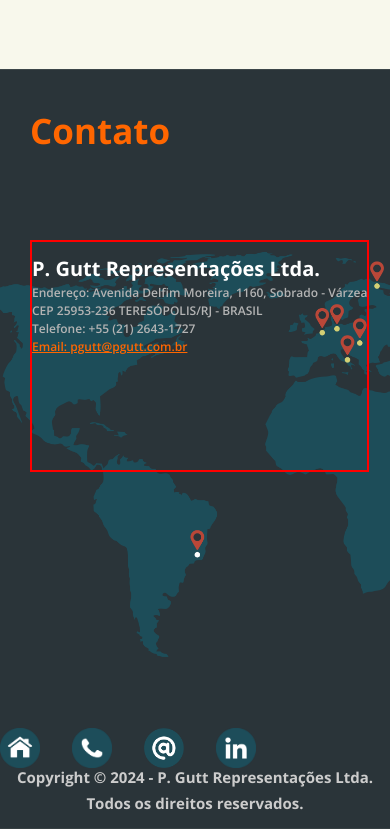
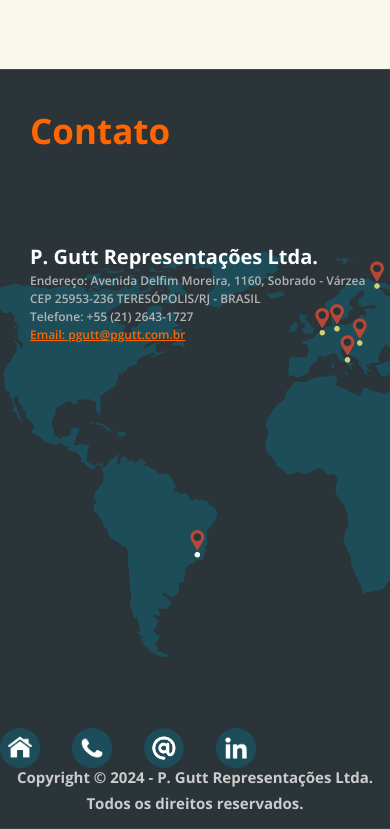
Before and after one commit to clarisseisnard/pgutt, a Django app: page / in a window 390 px wide. Shown: the part 4849-5678 px from the top of the page. Run offline with Django 5.2, Linux system fonts and the light colour scheme.

Commit message:
changes to css

```diff
--- a/static/app/styles.css
+++ b/static/app/styles.css
@@ -1687,12 +1687,12 @@ button[type="submit"] {
   }
 
   .info-container {
-    border: 2px solid red;
+    /* border: 2px solid red; */
     max-width: 100%;
     width: fit-content;
     /* display: block; */
     position: relative;
-    top: 30px;
+    top: 20px;
     left: 30px;
     font-size: 12px;
     margin: 0;
```
